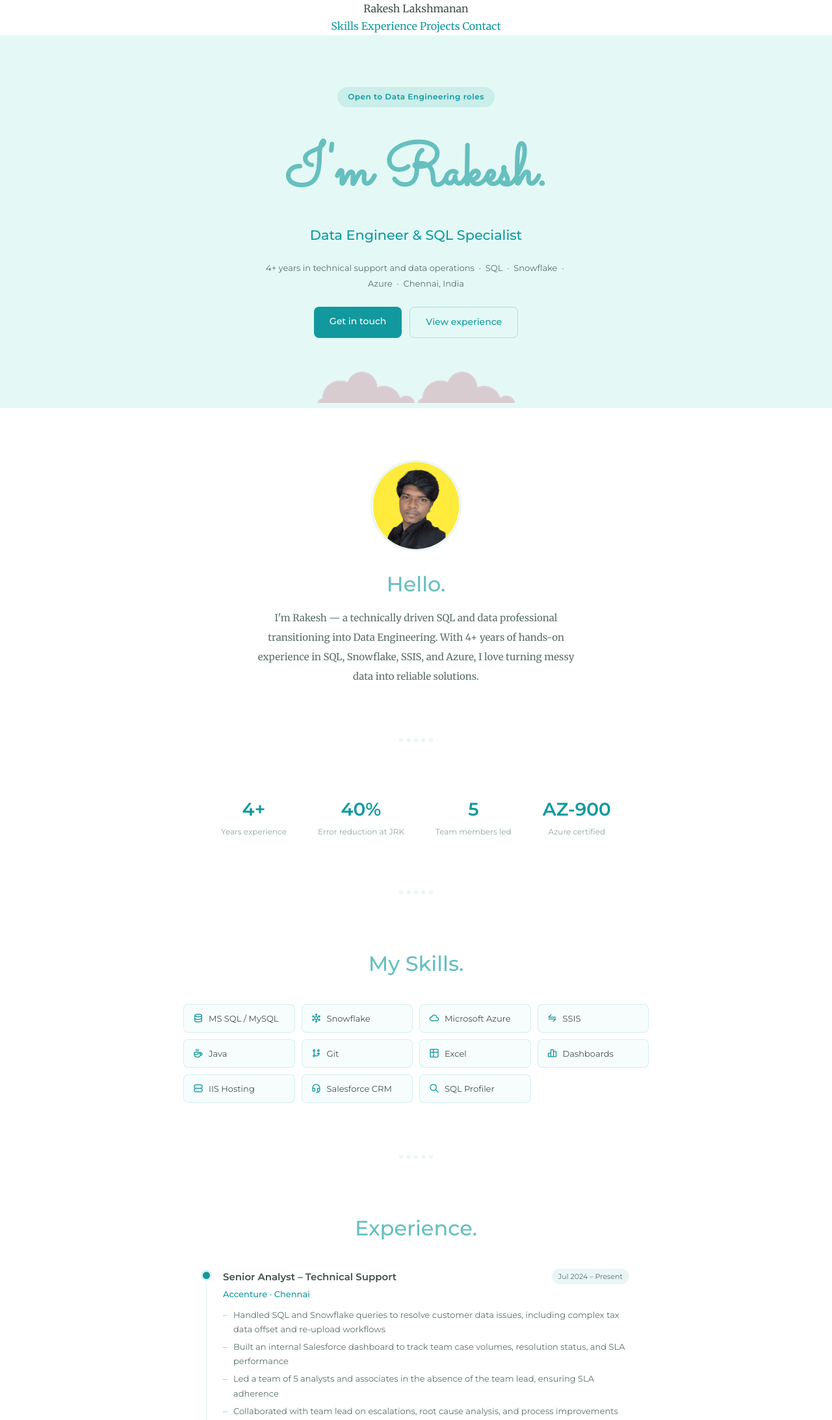
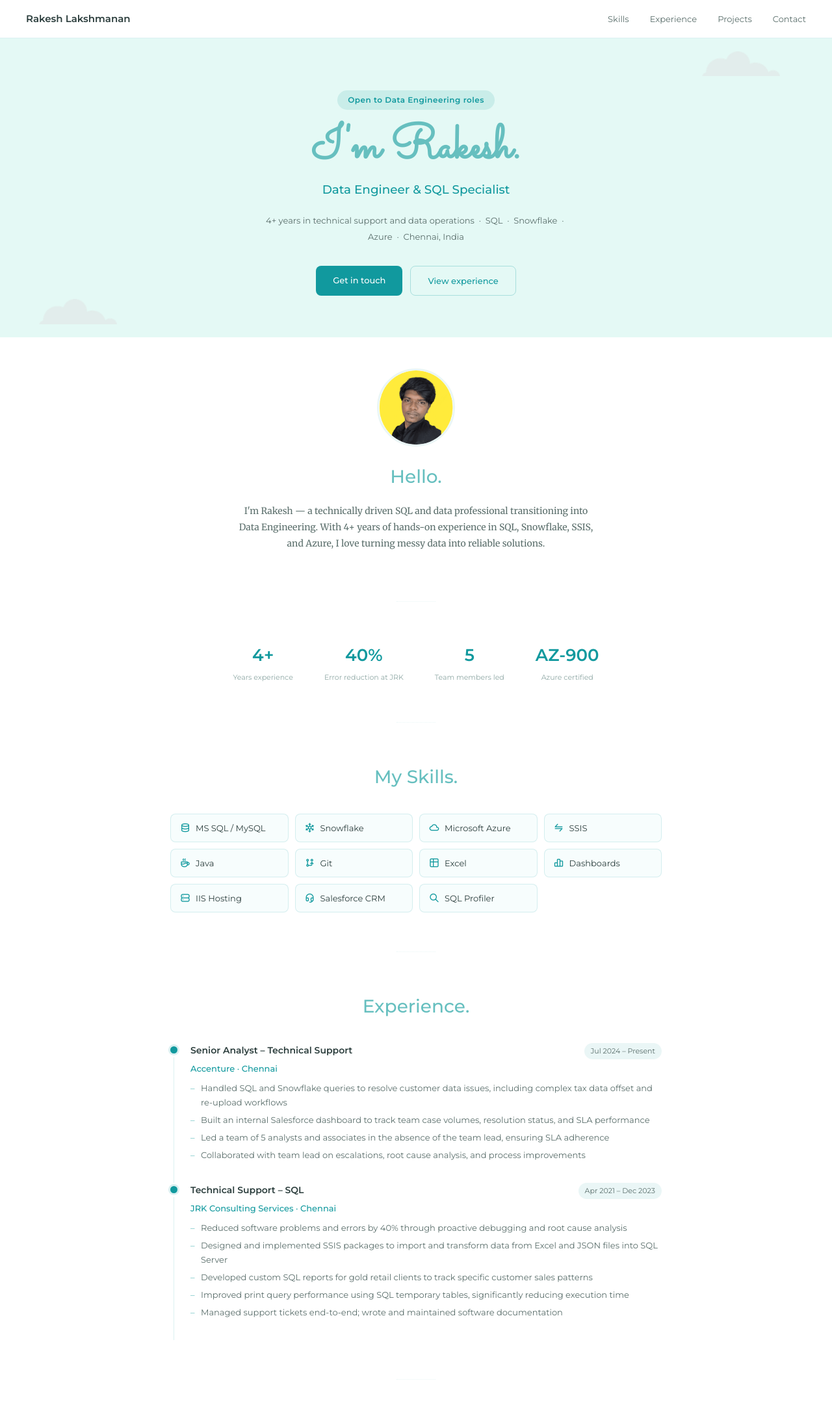
Before and after one commit to rakesh1881/CV, a plain HTML site: page index.html in a window 1280 px wide. Shown: the top 2185 px of the page at 65% size. Drawn offline with Linux system fonts and the light colour scheme.

Commit message:
Add files via upload

```diff
--- a/CSS/styles.css
+++ b/CSS/styles.css
@@ -1,20 +1,18 @@
-/* ===== RESET & BASE ===== */
 *, *::before, *::after { margin: 0; padding: 0; box-sizing: border-box; }
 
 :root {
-  --teal: #11999E;
-  --teal-light: #66BFBF;
-  --teal-pale: #EAF6F6;
-  --teal-bg: #E4F9F5;
-  --text: #40514E;
-  --text-secondary: #5a6e6b;
-  --text-tertiary: #8fa8a5;
-  --border: rgba(17,153,158,0.15);
-  --border-med: rgba(17,153,158,0.25);
-  --white: #ffffff;
-  --bg-card: #f7fdfd;
-  --radius: 8px;
-  --radius-lg: 12px;
+  --teal:        #11999E;
+  --teal-light:  #66BFBF;
+  --teal-pale:   #EAF6F6;
+  --teal-bg:     #E4F9F5;
+  --text:        #2c3e3d;
+  --text-sec:    #5a6e6b;
+  --text-ter:    #8fa8a5;
+  --border:      rgba(17,153,158,0.15);
+  --border-med:  rgba(17,153,158,0.28);
+  --bg-card:     #f7fdfd;
+  --radius:      8px;
+  --radius-lg:   14px;
 }
 
 html { scroll-behavior: smooth; }
@@ -22,53 +20,95 @@ html { scroll-behavior: smooth; }
 body {
   font-family: "Merriweather", serif;
   color: var(--text);
-  text-align: center;
+  background: #fff;
   line-height: 1.7;
+  font-size: 15px;
 }
 
 a { text-decoration: none; color: var(--teal); }
 a:hover { color: var(--teal-light); }
 
-h1 { font-family: "Sacramento", cursive; font-size: 5.625em; color: var(--teal-light); margin: 70px auto 0; }
-h2 { font-family: "Montserrat", sans-serif; font-size: 2rem; font-weight: 500; color: var(--teal-light); padding-bottom: 10px; }
-h3 { font-family: "Montserrat", sans-serif; color: var(--teal); font-weight: 500; }
-p { line-height: 2; }
+h2 {
+  font-family: "Montserrat", sans-serif;
+  font-size: 1.75rem;
+  font-weight: 500;
+  color: var(--teal-light);
+  padding-bottom: 8px;
+}
+h3 {
+  font-family: "Montserrat", sans-serif;
+  color: var(--teal);
+  font-weight: 500;
+  font-size: 1rem;
+}
+p { line-height: 1.8; }
 
 hr {
-  border: dotted var(--teal-pale) 6px;
-  border-bottom: none;
-  width: 4%;
-  margin: 80px auto;
+  border: none;
+  border-top: 1.5px dotted var(--teal-pale);
+  width: 60px;
+  margin: 60px auto;
 }
 
-/* ===== NAV ===== */
-/* sticky nav removed to keep site minimal, sections scroll naturally */
+/* ── NAV ── */
+nav {
+  display: flex;
+  justify-content: space-between;
+  align-items: center;
+  padding: 1rem 2.5rem;
+  border-bottom: 0.5px solid var(--border);
+  position: sticky;
+  top: 0;
+  background: rgba(255,255,255,0.96);
+  backdrop-filter: blur(8px);
+  z-index: 100;
+}
+.nav-logo {
+  font-family: "Montserrat", sans-serif;
+  font-size: 15px;
+  font-weight: 600;
+  color: var(--text);
+}
+.nav-links { display: flex; gap: 2rem; }
+.nav-links a {
+  font-family: "Montserrat", sans-serif;
+  font-size: 13px;
+  color: var(--text-sec);
+  transition: color 0.2s;
+}
+.nav-links a:hover { color: var(--teal); }
 
-/* ===== HERO / TOP ===== */
+/* ── HERO ── */
 .topcontainer {
-  background-color: var(--teal-bg);
+  background: var(--teal-bg);
+  padding: 5rem 2rem 4rem;
+  text-align: center;
   position: relative;
-  padding-top: 80px;
-  padding-bottom: 0;
   overflow: hidden;
 }
-.hero-content { position: relative; z-index: 2; padding-bottom: 20px; }
+.hero-content { position: relative; z-index: 2; }
 .hero-badge {
   display: inline-block;
-  background: rgba(17,153,158,0.12);
+  background: rgba(17,153,158,0.13);
   color: var(--teal);
   font-family: "Montserrat", sans-serif;
   font-size: 12px;
   font-weight: 600;
   padding: 5px 16px;
   border-radius: 999px;
-  margin-bottom: 1rem;
+  margin-bottom: 1.25rem;
   letter-spacing: 0.04em;
 }
-.name { margin-top: 10px; }
+.name {
+  font-family: "Sacramento", cursive;
+  font-size: 4.5rem;
+  color: var(--teal-light);
+  margin-bottom: 0.5rem;
+  line-height: 1.1;
+}
 .hero-sub {
   font-family: "Montserrat", sans-serif;
-  font-size: 1.3rem;
+  font-size: 1.15rem;
   font-weight: 500;
   color: var(--teal);
   margin-bottom: 0.75rem;
@@ -76,67 +116,89 @@ hr {
 .hero-desc {
   font-family: "Montserrat", sans-serif;
   font-size: 13px;
-  color: var(--text-secondary);
-  margin: 0 auto 1.5rem;
-  max-width: 480px;
-  line-height: 1.8;
+  color: var(--text-sec);
+  max-width: 500px;
+  margin: 0 auto 2rem;
+  line-height: 1.9;
 }
-.hero-actions { display: flex; justify-content: center; gap: 12px; flex-wrap: wrap; margin-bottom: 2rem; }
+.hero-actions { display: flex; justify-content: center; gap: 12px; flex-wrap: wrap; }
+
 .btn-primary {
   background: var(--teal);
   color: #fff;
   font-family: "Montserrat", sans-serif;
-  font-size: 14px;
+  font-size: 13px;
   font-weight: 500;
-  padding: 11px 24px;
+  padding: 11px 26px;
   border-radius: var(--radius);
   transition: background 0.2s;
 }
-.btn-primary:hover { background: #0d7a7e; color: #fff; }
+.btn-primary:hover { background: #0d7c81; color: #fff; }
+
 .btn-outline {
   background: transparent;
   color: var(--teal);
   font-family: "Montserrat", sans-serif;
-  font-size: 14px;
+  font-size: 13px;
   font-weight: 500;
-  padding: 11px 24px;
+  padding: 11px 26px;
   border-radius: var(--radius);
   border: 1px solid var(--border-med);
   transition: background 0.2s;
 }
 .btn-outline:hover { background: rgba(17,153,158,0.08); color: var(--teal); }
 
-.top-cloud { position: absolute; right: 400px; top: 30px; opacity: 0.7; }
-.bottom-cloud { position: absolute; left: 250px; opacity: 0.7; }
-.mountain-img { display: block; width: 100%; }
+/* small decorative clouds */
+.cloud { position: absolute; opacity: 0.25; width: 120px; pointer-events: none; }
+.cloud-left  { bottom: 20px; left: 60px; }
+.cloud-right { top: 20px; right: 80px; }
 
-/* ===== MIDDLE ===== */
-.middle-container { margin: 80px 0 80px; }
+/* ── MIDDLE ── */
+.middle-container { max-width: 820px; margin: 0 auto; padding: 0 2rem; }
 
-/* ===== PROFILE ===== */
-.profile { margin-bottom: 20px; }
-.rakesh-img { width: 140px; height: 140px; border-radius: 50%; object-fit: cover; border: 3px solid var(--teal-pale); margin-bottom: 1rem; }
-.intro { width: 40%; margin: 0 auto; font-size: 15px; color: var(--text-secondary); }
+/* ── PROFILE ── */
+.profile { text-align: center; padding: 3rem 0 1rem; }
+.rakesh-img {
+  width: 120px; height: 120px;
+  border-radius: 50%;
+  object-fit: cover;
+  border: 3px solid var(--teal-pale);
+  margin-bottom: 1rem;
+}
+.intro {
+  max-width: 560px;
+  margin: 0.5rem auto 0;
+  font-size: 14px;
+  color: var(--text-sec);
+}
 
-/* ===== STATS ===== */
+/* ── STATS ── */
 .stats-row {
   display: flex;
   justify-content: center;
   gap: 3rem;
   flex-wrap: wrap;
-  margin: 0 auto;
-  padding: 0 2rem;
-  max-width: 780px;
+  text-align: center;
 }
 .stat { display: flex; flex-direction: column; align-items: center; }
-.stat-num { font-family: "Montserrat", sans-serif; font-size: 28px; font-weight: 600; color: var(--teal); }
-.stat-label { font-family: "Montserrat", sans-serif; font-size: 12px; color: var(--text-tertiary); }
+.stat-num {
+  font-family: "Montserrat", sans-serif;
+  font-size: 26px;
+  font-weight: 600;
+  color: var(--teal);
+}
+.stat-label {
+  font-family: "Montserrat", sans-serif;
+  font-size: 11px;
+  color: var(--text-ter);
+  margin-top: 2px;
+}
 
-/* ===== SKILLS ===== */
-.skills-section { max-width: 780px; margin: 0 auto; padding: 0 2rem; }
+/* ── SKILLS ── */
+.skills-section { text-align: center; }
 .skills-grid {
   display: grid;
-  grid-template-columns: repeat(auto-fit, minmax(160px, 1fr));
+  grid-template-columns: repeat(auto-fit, minmax(155px, 1fr));
   gap: 10px;
   margin-top: 1.5rem;
   text-align: left;
@@ -155,8 +217,8 @@ hr {
 }
 .skill-chip i { font-size: 16px; color: var(--teal); }
 
-/* ===== EXPERIENCE / TIMELINE ===== */
-.experience-section { max-width: 720px; margin: 0 auto; padding: 0 2rem; }
+/* ── TIMELINE ── */
+.experience-section { text-align: center; }
 .timeline { display: flex; flex-direction: column; margin-top: 1.5rem; }
 .timeline-item { display: flex; gap: 1.25rem; text-align: left; }
 .tl-left { display: flex; flex-direction: column; align-items: center; padding-top: 5px; }
@@ -169,33 +231,52 @@ hr {
 }
 .tl-line { width: 1px; flex: 1; background: var(--border); margin-top: 6px; }
 .tl-body { padding-bottom: 2rem; flex: 1; }
-.tl-meta { display: flex; justify-content: space-between; flex-wrap: wrap; gap: 4px; margin-bottom: 3px; align-items: flex-start; }
-.tl-title { font-family: "Montserrat", sans-serif; font-size: 15px; font-weight: 600; color: var(--text); }
+.tl-meta {
+  display: flex;
+  justify-content: space-between;
+  flex-wrap: wrap;
+  gap: 4px;
+  margin-bottom: 3px;
+  align-items: flex-start;
+}
+.tl-title {
+  font-family: "Montserrat", sans-serif;
+  font-size: 14px;
+  font-weight: 600;
+  color: var(--text);
+}
 .tl-date {
   font-family: "Montserrat", sans-serif;
   font-size: 11px;
-  color: var(--text-secondary);
+  color: var(--text-sec);
   background: var(--teal-pale);
   padding: 3px 10px;
   border-radius: 999px;
+  white-space: nowrap;
 }
-.tl-company { font-family: "Montserrat", sans-serif; font-size: 13px; color: var(--teal); font-weight: 500; margin-bottom: 10px; }
+.tl-company {
+  font-family: "Montserrat", sans-serif;
+  font-size: 13px;
+  color: var(--teal);
+  font-weight: 500;
+  margin-bottom: 8px;
+}
 .tl-bullets { list-style: none; display: flex; flex-direction: column; gap: 5px; }
 .tl-bullets li {
   font-family: "Montserrat", sans-serif;
   font-size: 13px;
-  color: var(--text-secondary);
+  color: var(--text-sec);
   padding-left: 16px;
   position: relative;
   line-height: 1.7;
 }
 .tl-bullets li::before { content: "–"; position: absolute; left: 0; color: var(--teal-light); }
 
-/* ===== PROJECTS ===== */
-.projects-section { max-width: 780px; margin: 0 auto; padding: 0 2rem; }
+/* ── PROJECTS ── */
+.projects-section { text-align: center; }
 .projects-grid {
   display: grid;
-  grid-template-columns: repeat(auto-fit, minmax(200px, 1fr));
+  grid-template-columns: repeat(auto-fit, minmax(190px, 1fr));
   gap: 14px;
   margin-top: 1.5rem;
   text-align: left;
@@ -207,13 +288,21 @@ hr {
   padding: 1.25rem;
   transition: border-color 0.2s, box-shadow 0.2s;
 }
-.project-card:hover { border-color: var(--teal); box-shadow: 0 0 0 3px rgba(17,153,158,0.07); }
+.project-card:hover {
+  border-color: var(--teal);
+  box-shadow: 0 0 0 3px rgba(17,153,158,0.07);
+}
 .project-icon { font-size: 22px; color: var(--teal); display: block; margin-bottom: 10px; }
-.project-card h3 { font-size: 14px; margin-bottom: 6px; }
-.project-card p { font-family: "Montserrat", sans-serif; font-size: 13px; color: var(--text-secondary); line-height: 1.65; }
+.project-card h3 { font-size: 13.5px; margin-bottom: 6px; }
+.project-card p {
+  font-family: "Montserrat", sans-serif;
+  font-size: 12.5px;
+  color: var(--text-sec);
+  line-height: 1.7;
+}
 
-/* ===== CERTIFICATIONS ===== */
-.cert-section { max-width: 780px; margin: 0 auto; padding: 0 2rem; }
+/* ── CERTS ── */
+.cert-section { text-align: center; }
 .cert-list { display: flex; flex-wrap: wrap; justify-content: center; gap: 12px; margin-top: 1.5rem; }
 .cert-chip {
   display: flex;
@@ -225,14 +314,25 @@ hr {
   border: 0.5px solid var(--border-med);
 }
 .cert-chip i { font-size: 18px; color: var(--teal); }
-.cert-chip span { font-family: "Montserrat", sans-serif; font-size: 13px; color: var(--teal); font-weight: 500; }
+.cert-chip span {
+  font-family: "Montserrat", sans-serif;
+  font-size: 13px;
+  color: var(--teal);
+  font-weight: 500;
+}
 
-/* ===== CONTACT ===== */
-.contact-me { max-width: 780px; margin: 0 auto; padding: 0 2rem; }
-.contact-message { width: 50%; margin: 1rem auto 2rem; font-family: "Montserrat", sans-serif; font-size: 14px; color: var(--text-secondary); }
+/* ── CONTACT ── */
+.contact-me { text-align: center; }
+.contact-message {
+  max-width: 480px;
+  margin: 0.5rem auto 2rem;
+  font-family: "Montserrat", sans-serif;
+  font-size: 13.5px;
+  color: var(--text-sec);
+}
 .contact-grid {
   display: grid;
-  grid-template-columns: repeat(auto-fit, minmax(190px, 1fr));
+  grid-template-columns: repeat(auto-fit, minmax(200px, 1fr));
   gap: 12px;
   text-align: left;
 }
@@ -249,30 +349,39 @@ hr {
 }
 .contact-card:hover { border-color: var(--teal); color: var(--text); }
 .contact-card i { font-size: 20px; color: var(--teal); flex-shrink: 0; }
-.c-label { font-family: "Montserrat", sans-serif; font-size: 11px; color: var(--text-tertiary); display: block; }
+.c-label { font-family: "Montserrat", sans-serif; font-size: 11px; color: var(--text-ter); display: block; }
 .c-value { font-family: "Montserrat", sans-serif; font-size: 13px; font-weight: 500; color: var(--text); }
 
-/* ===== FOOTER ===== */
+/* ── FOOTER ── */
 .bottomcontainer {
-  background-color: var(--teal-light);
-  padding: 40px 0 20px;
+  background: var(--teal-light);
+  padding: 2.5rem 2rem 1.5rem;
+  text-align: center;
+  margin-top: 4rem;
 }
 .bottomcontainer a {
   font-family: "Montserrat", sans-serif;
   font-size: 14px;
   color: #fff;
-  margin: 10px 20px;
+  margin: 0 16px;
 }
 .bottomcontainer a:hover { color: var(--teal-pale); }
-.footer { font-family: "Montserrat", sans-serif; color: var(--teal-pale); font-size: 12px; margin-top: 10px; }
+.footer {
+  font-family: "Montserrat", sans-serif;
+  color: var(--teal-pale);
+  font-size: 12px;
+  margin-top: 12px;
+}
 
-/* ===== RESPONSIVE ===== */
+/* ── RESPONSIVE ── */
 @media (max-width: 640px) {
-  h1 { font-size: 3.5em; }
-  h2 { font-size: 1.5rem; }
-  .intro, .contact-message { width: 85%; }
+  nav { padding: 0.75rem 1rem; }
+  .nav-links { gap: 1rem; }
+  .topcontainer { padding: 3rem 1rem 2.5rem; }
+  .name { font-size: 3rem; }
+  .middle-container { padding: 0 1rem; }
   .stats-row { gap: 1.5rem; }
-  .skills-section, .experience-section, .projects-section, .cert-section, .contact-me { padding: 0 1rem; }
-  .top-cloud, .bottom-cloud { display: none; }
+  .cloud { display: none; }
   .tl-meta { flex-direction: column; }
+  .contact-grid { grid-template-columns: 1fr; }
 }
```
